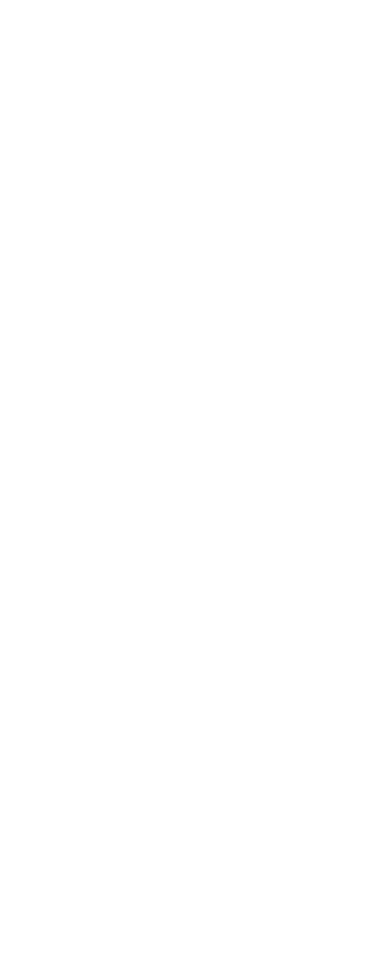
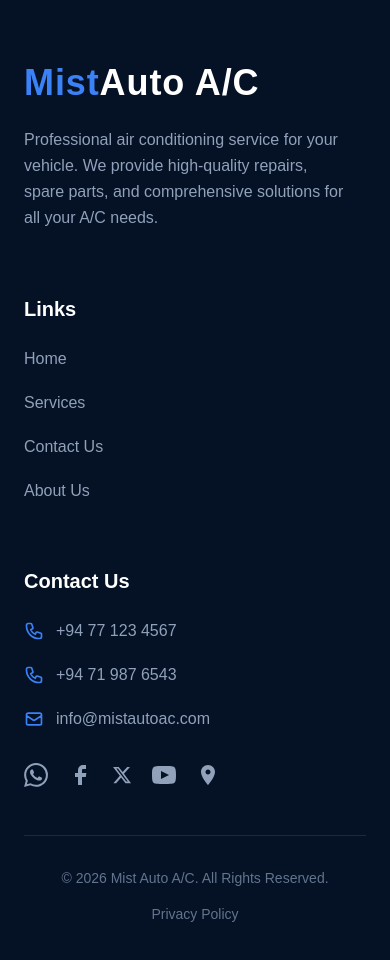
Before and after one commit to Tharaka-Maheshwara/misautoac-new, a Next.js app: page / in a window 390 px wide. Shown: the part 7740-8700 px from the top of the page. Before the commit the page ends 7738 px from the top, so only its background shows below. Built offline with nearby package versions, Linux system fonts and the light colour scheme.

Commit message:
home page okey

```diff
--- a/src/app/layout.tsx
+++ b/src/app/layout.tsx
@@ -1,6 +1,7 @@
 import type { Metadata } from "next";
 import { Geist, Geist_Mono } from "next/font/google";
 import Navbar from "../components/layout/Navbar";
+import Footer from "../components/layout/Footer";
 import "../styles/globals.css";
 
 const geistSans = Geist({
@@ -31,6 +32,7 @@
       <body className="min-h-full flex flex-col">
         <Navbar />
         <main className="flex-1">{children}</main>
+        <Footer />
       </body>
     </html>
   );
--- /dev/null
+++ b/src/components/layout/Footer.tsx
@@ -0,0 +1,110 @@
+import Link from "next/link";
+import Image from "next/image";
+
+export default function Footer() {
+  return (
+    <footer className="bg-[#051125] text-slate-300 py-16 border-t border-[#112a4f]">
+      <div className="w-full px-6 md:px-12 lg:px-24">
+        <div className="grid grid-cols-1 md:grid-cols-3 gap-16 lg:gap-24 mb-12">
+          {/* Column 1: Brand & Description */}
+          <div className="col-span-1">
+            <h2 className="text-4xl font-bold mb-6 tracking-wide">
+              <span className="text-[#3b82f6]">Mist</span>
+              <span className="text-white">Auto A/C</span>
+            </h2>
+            <p className="text-slate-400 text-base md:text-lg leading-relaxed pr-4">
+              Professional air conditioning service for your vehicle. We provide high-quality repairs, spare parts, and comprehensive solutions for all your A/C needs.
+            </p>
+          </div>
+
+          {/* Column 2: Links */}
+          <div className="col-span-1 pl-0 md:pl-10 lg:pl-20">
+            <h3 className="text-white font-semibold text-xl md:text-2xl mb-6">Links</h3>
+            <ul className="space-y-5 text-base md:text-lg text-slate-400">
+              <li>
+                <Link href="/" className="hover:text-blue-400 transition-colors">Home</Link>
+              </li>
+              <li>
+                <Link href="/pages/services" className="hover:text-blue-400 transition-colors">Services</Link>
+              </li>
+              <li>
+                <Link href="/pages/contact" className="hover:text-blue-400 transition-colors">Contact Us</Link>
+              </li>
+              <li>
+                <Link href="/pages/about" className="hover:text-blue-400 transition-colors">About Us</Link>
+              </li>
+            </ul>
+          </div>
+
+
+          {/* Column 4: Contact Us */}
+          <div className="col-span-1">
+            <h3 className="text-white font-semibold text-xl md:text-2xl mb-6">Contact Us</h3>
+            <ul className="space-y-5 text-base md:text-lg text-slate-400">
+              <li className="flex items-center space-x-3">
+                <svg className="h-5 w-5 text-[#3b82f6]" fill="none" viewBox="0 0 24 24" stroke="currentColor">
+                  <path strokeLinecap="round" strokeLinejoin="round" strokeWidth={2} d="M3 5a2 2 0 012-2h3.28a1 1 0 01.948.684l1.498 4.493a1 1 0 01-.502 1.21l-2.257 1.13a11.042 11.042 0 005.516 5.516l1.13-2.257a1 1 0 011.21-.502l4.493 1.498a1 1 0 01.684.949V19a2 2 0 01-2 2h-1C9.716 21 3 14.284 3 6V5z" />
+                </svg>
+                <span>+94 77 123 4567</span>
+              </li>
+              <li className="flex items-center space-x-3">
+                <svg className="h-5 w-5 text-[#3b82f6]" fill="none" viewBox="0 0 24 24" stroke="currentColor">
+                  <path strokeLinecap="round" strokeLinejoin="round" strokeWidth={2} d="M3 5a2 2 0 012-2h3.28a1 1 0 01.948.684l1.498 4.493a1 1 0 01-.502 1.21l-2.257 1.13a11.042 11.042 0 005.516 5.516l1.13-2.257a1 1 0 011.21-.502l4.493 1.498a1 1 0 01.684.949V19a2 2 0 01-2 2h-1C9.716 21 3 14.284 3 6V5z" />
+                </svg>
+                <span>+94 71 987 6543</span>
+              </li>
+              <li className="flex items-center space-x-3">
+                <svg className="h-5 w-5 text-[#3b82f6]" fill="none" viewBox="0 0 24 24" stroke="currentColor">
+                  <path strokeLinecap="round" strokeLinejoin="round" strokeWidth={2} d="M3 8l7.89 5.26a2 2 0 002.22 0L21 8M5 19h14a2 2 0 002-2V7a2 2 0 00-2-2H5a2 2 0 00-2 2v10a2 2 0 002 2z" />
+                </svg>
+                <span>info@mistautoac.com</span>
+              </li>
+            </ul>
+
+            {/* Social Media Icons */}
+            <div className="mt-8 flex items-center space-x-5">
+              {/* WhatsApp */}
+              <a href="#" className="text-slate-400 hover:text-green-500 transition-colors" aria-label="WhatsApp">
+                <svg className="h-6 w-6" fill="currentColor" viewBox="0 0 24 24">
+                  <path d="M17.472 14.382c-.297-.149-1.758-.867-2.03-.967-.273-.099-.471-.148-.67.15-.197.297-.767.966-.94 1.164-.173.199-.347.223-.644.075-.297-.15-1.255-.463-2.39-1.475-.883-.788-1.48-1.761-1.653-2.059-.173-.297-.018-.458.13-.606.134-.133.298-.347.446-.52.149-.174.198-.298.298-.497.099-.198.05-.371-.025-.52-.075-.149-.669-1.612-.916-2.207-.242-.579-.487-.5-.669-.51-.173-.008-.371-.01-.57-.01-.198 0-.52.074-.792.372-.272.297-1.04 1.016-1.04 2.479 0 1.462 1.065 2.875 1.213 3.074.149.198 2.096 3.2 5.077 4.487.709.306 1.262.489 1.694.625.712.227 1.36.195 1.871.118.571-.085 1.758-.719 2.006-1.413.248-.694.248-1.289.173-1.413-.074-.124-.272-.198-.57-.347m-5.421 7.403h-.004a9.87 9.87 0 01-5.031-1.378l-.361-.214-3.741.982.998-3.648-.235-.374a9.86 9.86 0 01-1.51-5.26c.001-5.45 4.436-9.884 9.888-9.884 2.64 0 5.122 1.03 6.988 2.898a9.825 9.825 0 012.893 6.994c-.003 5.45-4.437 9.884-9.885 9.884m8.413-18.297A11.815 11.815 0 0012.05 0C5.495 0 .16 5.335.157 11.892c0 2.096.547 4.142 1.588 5.945L.057 24l6.305-1.654a11.882 11.882 0 005.683 1.448h.005c6.554 0 11.89-5.335 11.893-11.893a11.821 11.821 0 00-3.48-8.413Z" />
+                </svg>
+              </a>
+              {/* Facebook */}
+              <a href="#" className="text-slate-400 hover:text-blue-500 transition-colors" aria-label="Facebook">
+                <svg className="h-6 w-6" fill="currentColor" viewBox="0 0 24 24">
+                  <path d="M18 2h-3a5 5 0 00-5 5v3H7v4h3v8h4v-8h3.81l.53-4H14V7a1 1 0 011-1h3z" />
+                </svg>
+              </a>
+              {/* X / Twitter */}
+              <a href="#" className="text-slate-400 hover:text-white transition-colors" aria-label="X">
+                <svg className="h-5 w-5" fill="currentColor" viewBox="0 0 24 24">
+                  <path d="M18.244 2.25h3.308l-7.227 8.26 8.502 11.24H16.17l-5.214-6.817L4.99 21.75H1.68l7.73-8.835L1.254 2.25H8.08l4.713 6.231zm-1.161 17.52h1.833L7.084 4.126H5.117z" />
+                </svg>
+              </a>
+              {/* YouTube */}
+              <a href="#" className="text-slate-400 hover:text-red-500 transition-colors" aria-label="YouTube">
+                <svg className="h-6 w-6" fill="currentColor" viewBox="0 0 24 24">
+                  <path d="M19.615 3.184c-3.604-.246-11.631-.245-15.23 0-3.897.266-4.356 2.62-4.385 8.816.029 6.185.484 8.549 4.385 8.816 3.6.245 11.626.246 15.23 0 3.897-.266 4.356-2.62 4.385-8.816-.029-6.185-.484-8.549-4.385-8.816zm-10.615 12.816v-8l8 3.993-8 4.007z" />
+                </svg>
+              </a>
+              {/* Google Maps */}
+              <a href="#" className="text-slate-400 hover:text-yellow-500 transition-colors" aria-label="Google Maps">
+                <svg className="h-6 w-6" fill="currentColor" viewBox="0 0 24 24">
+                  <path d="M12 2C8.13 2 5 5.13 5 9c0 5.25 7 13 7 13s7-7.75 7-13c0-3.87-3.13-7-7-7zm0 9.5c-1.38 0-2.5-1.12-2.5-2.5s1.12-2.5 2.5-2.5 2.5 1.12 2.5 2.5-1.12 2.5-2.5 2.5z" />
+                </svg>
+              </a>
+            </div>
+          </div>
+        </div>
+
+        {/* Divider & Bottom Section */}
+        <div className="pt-8 border-t border-[#112a4f] flex flex-col md:flex-row justify-between items-center text-sm md:text-base text-slate-500">
+          <p>© {new Date().getFullYear()} Mist Auto A/C. All Rights Reserved.</p>
+          <div className="mt-4 md:mt-0 flex space-x-6">
+            <Link href="#" className="hover:text-blue-400 transition-colors">Privacy Policy</Link>
+          </div>
+        </div>
+      </div>
+    </footer>
+  );
+}
--- a/src/components/layout/TestimonialsSection.tsx
+++ b/src/components/layout/TestimonialsSection.tsx
@@ -59,7 +59,7 @@
             {testimonials.slice(currentIndex, currentIndex + 2).map((testimonial) => (
               <div
                 key={testimonial.id}
-                className="flex flex-col justify-between rounded-2xl bg-white p-10 shadow-[0_4px_20px_-10px_rgba(0,0,0,0.1)] text-left"
+                className="flex flex-col justify-between rounded-2xl bg-white p-10 shadow-[0_4px_20px_-10px_rgba(0,0,0,0.1)] text-left transition-all duration-300 hover:-translate-y-3 hover:shadow-2xl cursor-default"
               >
                 <div>
                   {/* Quote Icon */}
```
